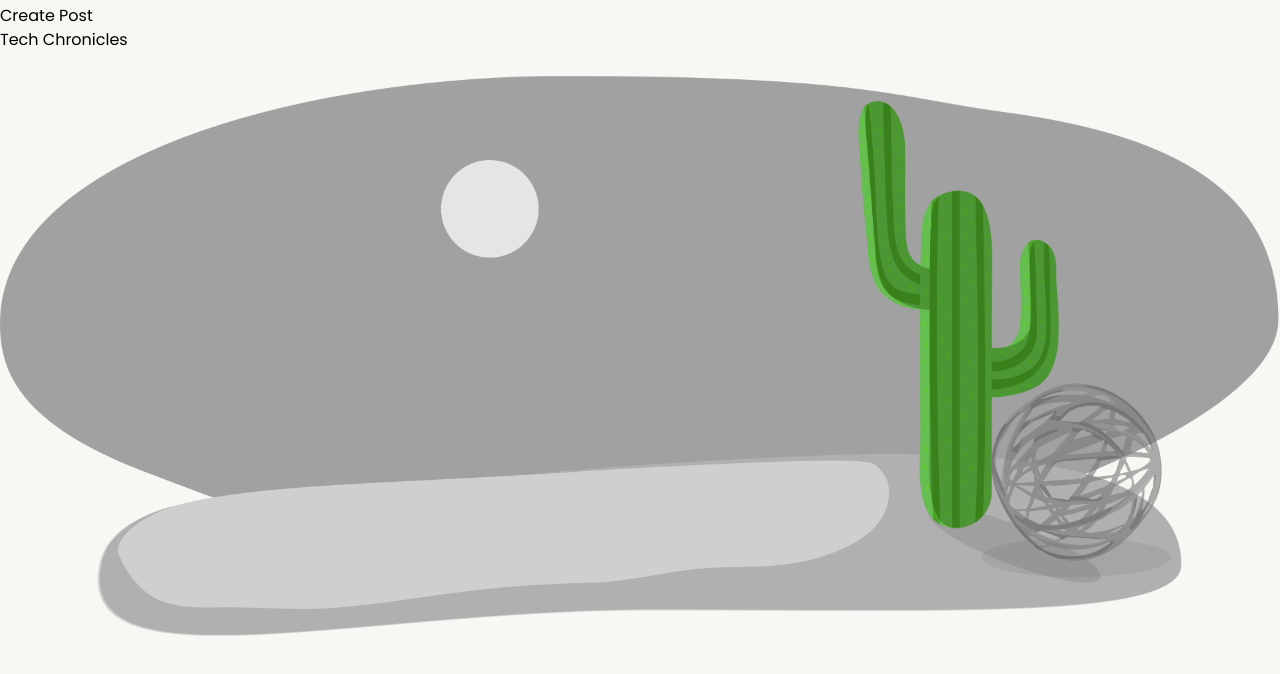
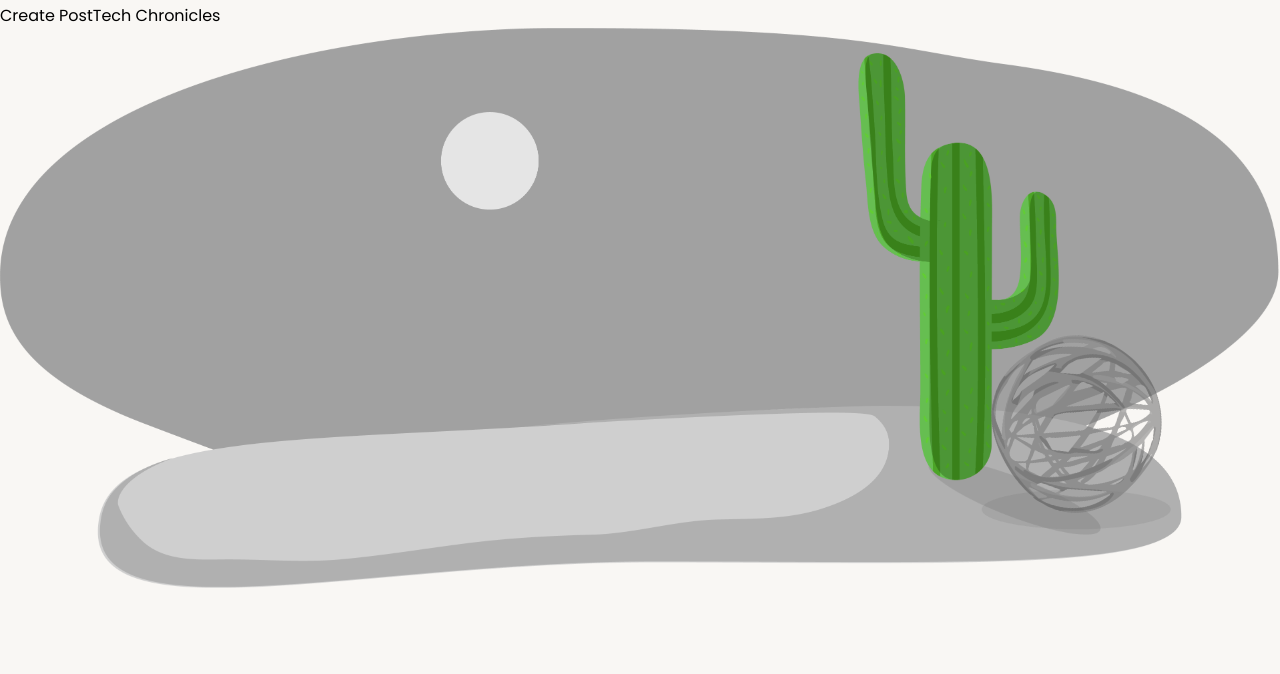
Before and after one commit to RanafaB18/blog, a React (Vite) app: page / in a window 1280 px wide. Shown: the top 674 px of the page. Built offline with nearby package versions, Linux system fonts and the light colour scheme.

Commit message:
Blog name now leads to home screen

```diff
--- a/src/components/Header.tsx
+++ b/src/components/Header.tsx
@@ -32,9 +32,9 @@ const Header = () => {
         >
           Create Post
         </Link>
-        <h1 className="text-3xl whitespace-pre-line md:whitespace-normal text-center">
+        <Link to={"/"} className="text-3xl whitespace-pre-line md:whitespace-normal text-center">
           {blogName}
-        </h1>
+        </Link>
         <SearchButton onSearch={searchHandler} />
       </div>
       <AnimatePresence>
```
